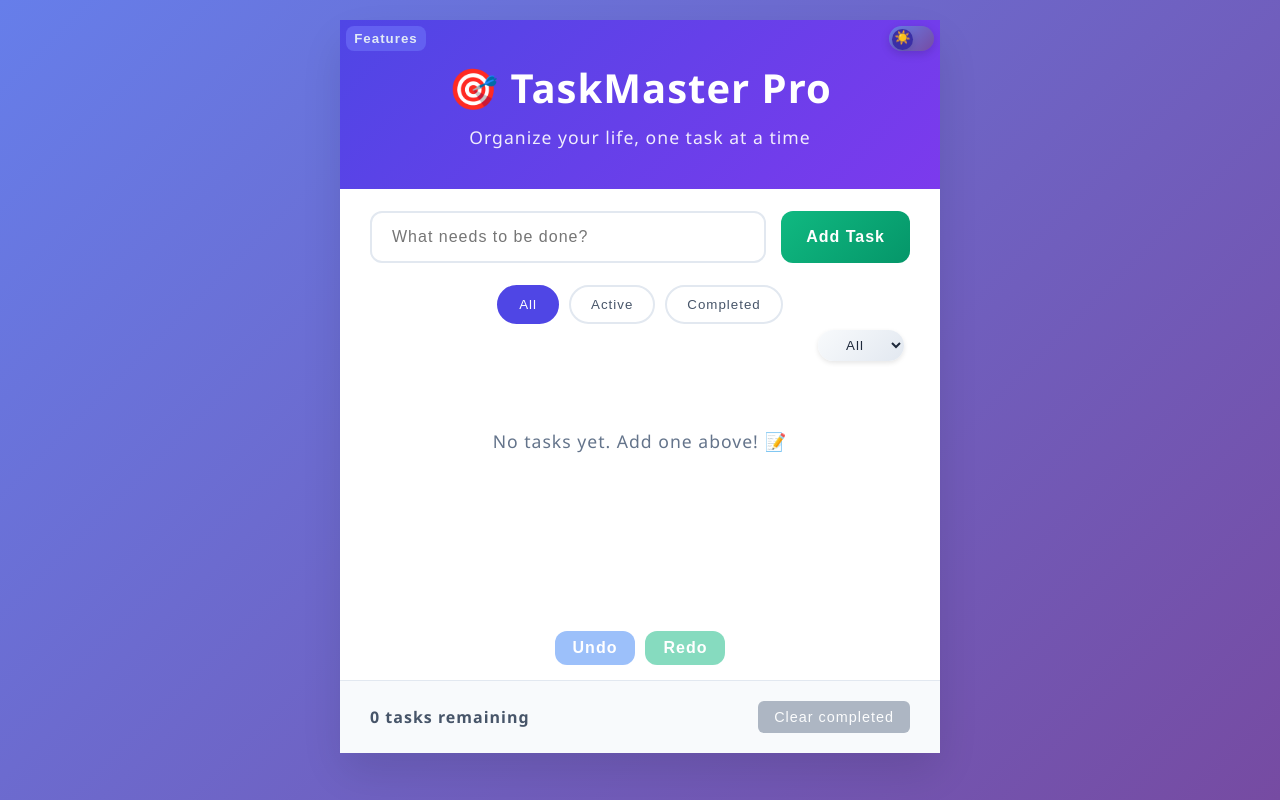
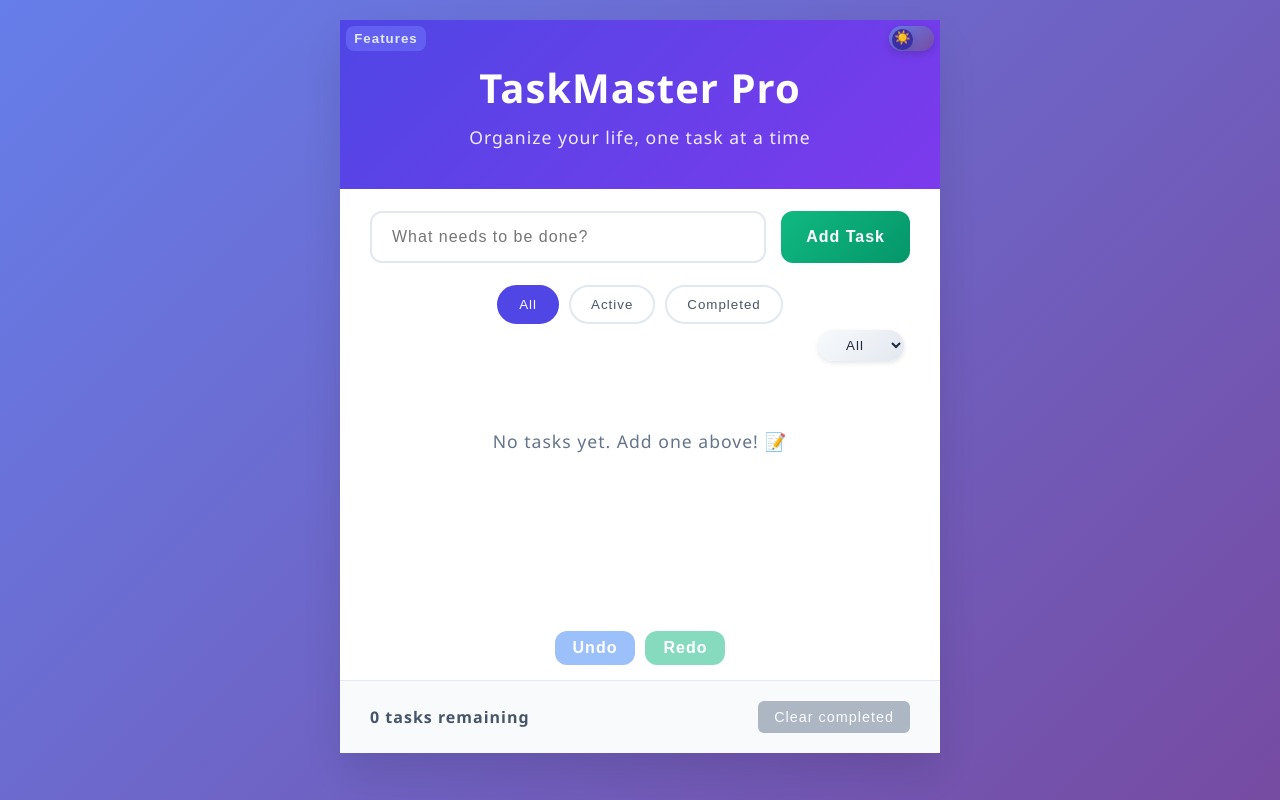
Before and after one commit to devmuhammadali1/Task-Master-Pro, a plain HTML site: page index.html in a window 1280 px wide. Drawn offline with Linux system fonts and the light colour scheme.

Commit message:
Update index.html

```diff
--- a/index.html
+++ b/index.html
@@ -41,7 +41,7 @@
             </div>
           </div>
         </label>
-        <h1>🎯 TaskMaster Pro</h1>
+        <h1>TaskMaster Pro</h1>
         <p>Organize your life, one task at a time</p>
       </header>
 
```
